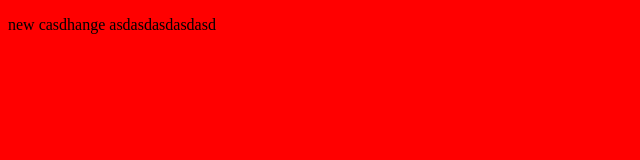
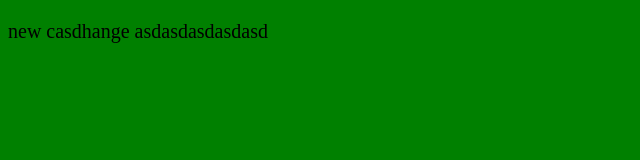
Before and after one commit to GeghamIsraelyan/New, a plain HTML site: page index.html in a window 1280 px wide. Shown: the whole page, without its empty margins (0-640 px from the left). Drawn offline with Linux system fonts and the light colour scheme.

Commit message:
green bg

```diff
--- a/style.css
+++ b/style.css
@@ -1,4 +1,7 @@
 body {
-	background-color: red;
+	background-color: green;
 
 }
+p {
+	font-size: 20px;
+}
```
